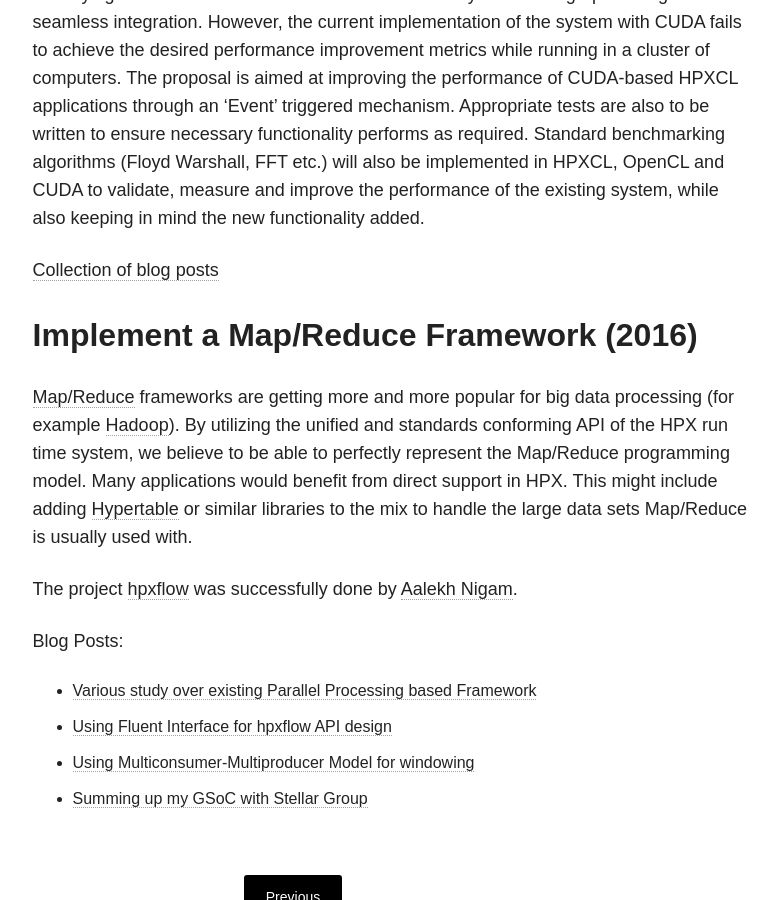
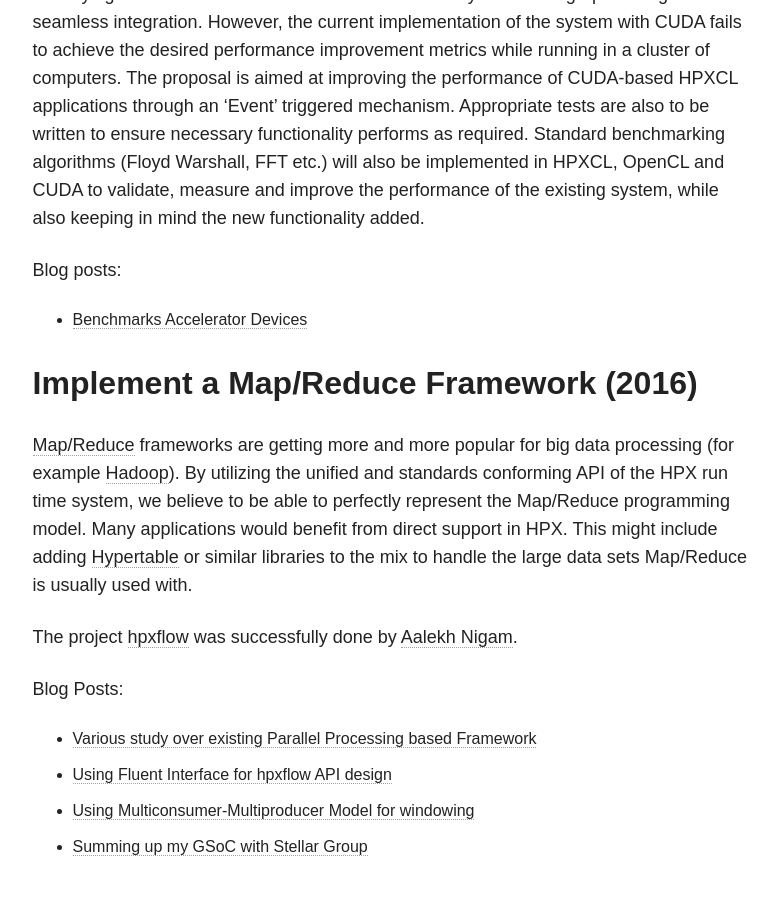
Before and after one commit to diehlpk/diehlpk.github.io, a Jekyll site: the page built from _posts/blog/2017-05-04-gsc-projects.md, in a window 1280 px wide and 900 px high, scrolled down 1038 px. Shown: the whole window, without its empty margins (347-1124 px from the left). Built offline with Jekyll 4.4.1, drawn with Linux system fonts in a browser that asks for light colours; nearby versions of some CDN libraries.

Commit message:
Update blog post

```diff
--- a/_posts/blog/2017-05-04-gsc-projects.md
+++ b/_posts/blog/2017-05-04-gsc-projects.md
@@ -22,7 +22,9 @@
 Standard benchmarking algorithms (Floyd Warshall, FFT etc.) will also be implemented in HPXCL, OpenCL and CUDA to validate,
 measure and improve the performance of the existing system, while also keeping in mind the new functionality added.
 
-[Collection of blog posts](https://madhavan001.github.io/)
+Blog posts:
+
+* [Benchmarks Accelerator Devices](https://madhavan001.github.io/Benchmarks-accelerator-devices/)
 
 ## Implement a Map/Reduce Framework (2016)
 
```
